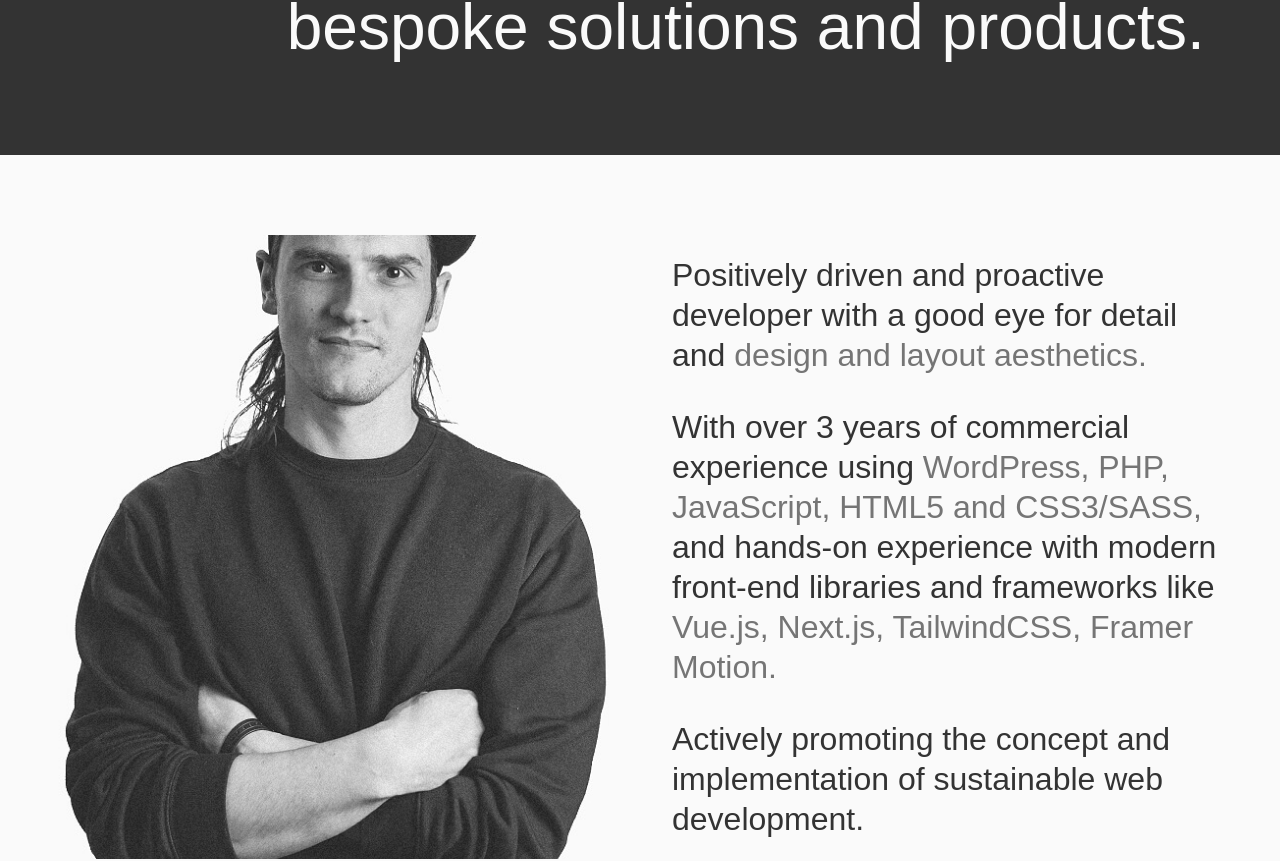
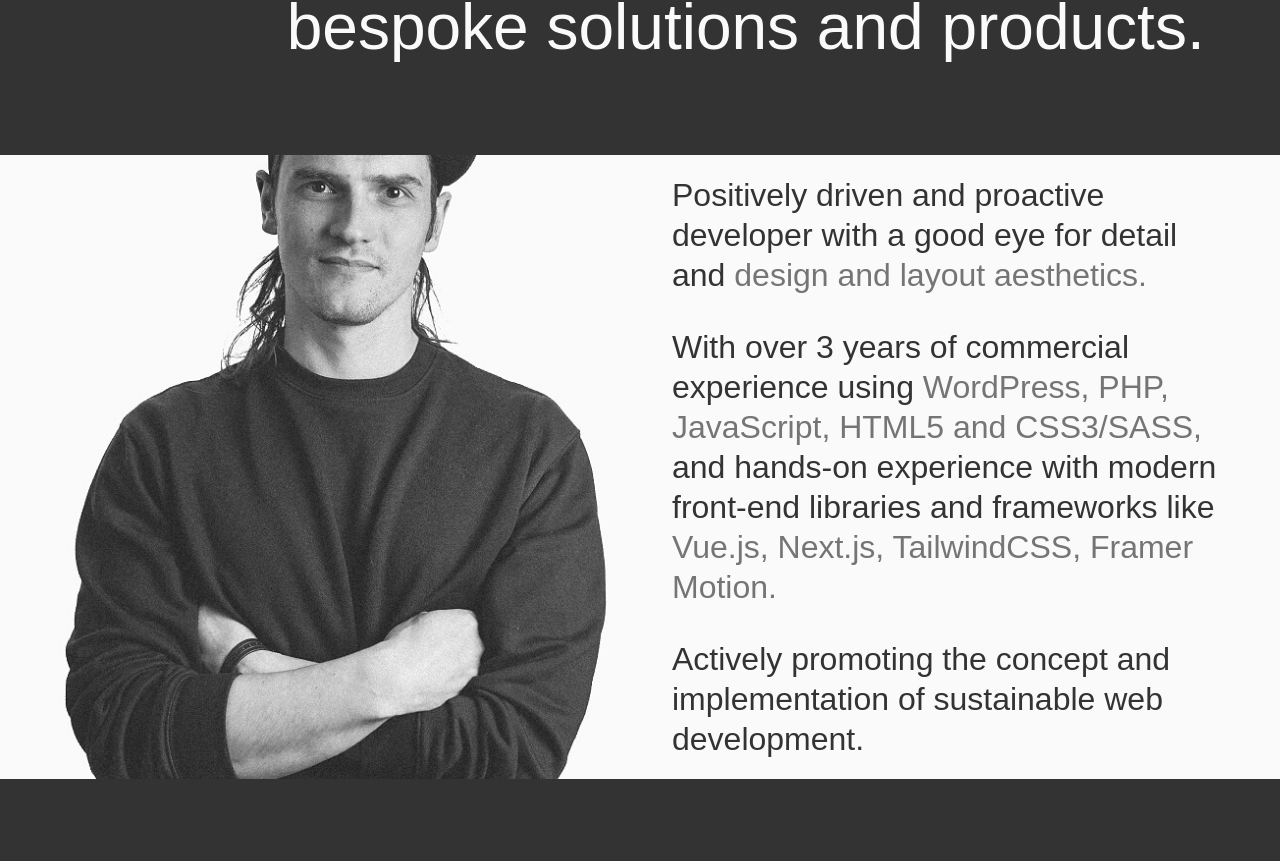
Before and after one commit to plkujaw/nextjs-portfolio, a Next.js app: page / in a window 1280 px wide. Shown: the part 582-1443 px from the top of the page. Built offline with nearby package versions, Linux system fonts and the light colour scheme.

Commit message:
Update globals.css

```diff
--- a/styles/globals.css
+++ b/styles/globals.css
@@ -81,9 +81,9 @@
     @apply scroll-my-12;
   }
 
-  /* section:last-child { */
-    /* @apply pt-0; */
-  /* } */
+  section.about {
+    @apply py-0;
+  }
 
   #cursor-container {
     left: -20px;
```
